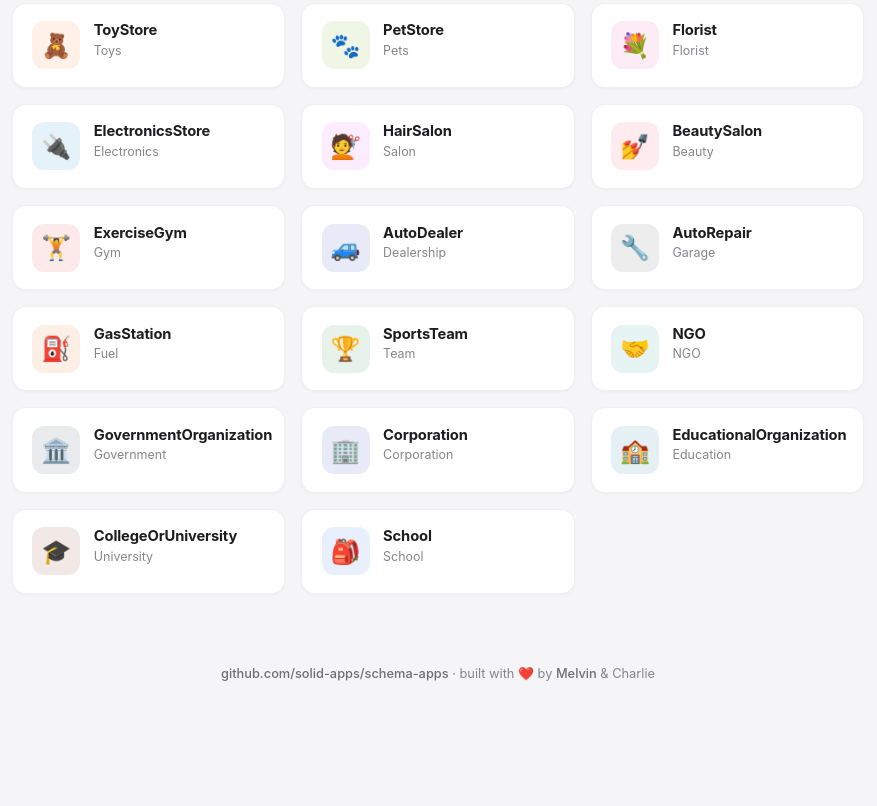
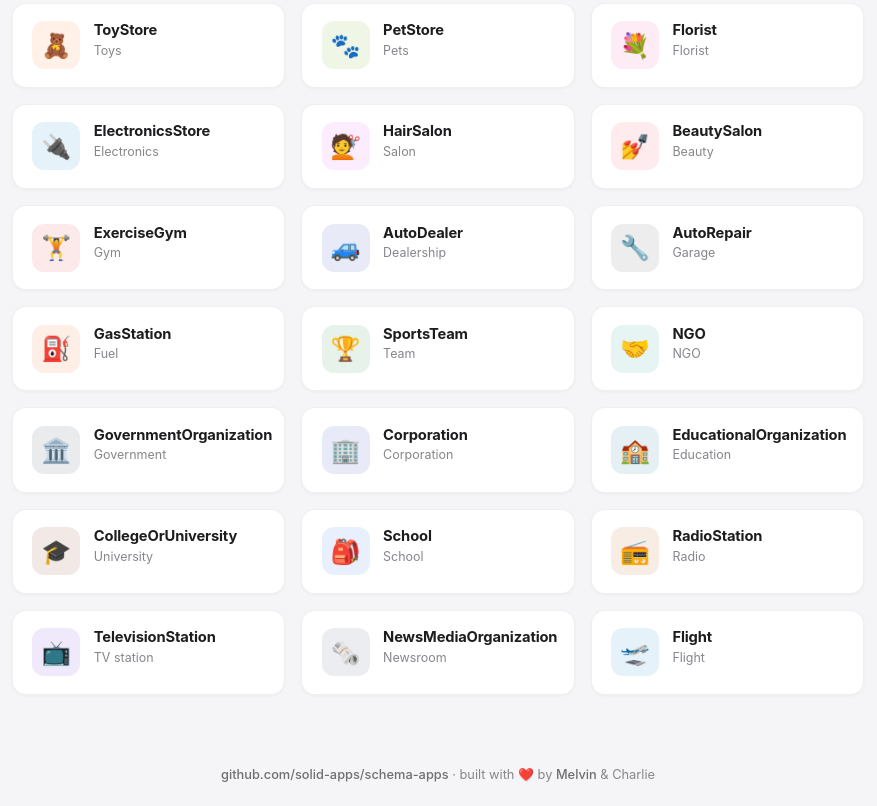
Before and after one commit to solid-apps/schema-apps, a website: page index.html in a window 1280 px wide. Shown: the part 3377-4183 px from the top of the page, without its empty margins (202-1079 px from the left). Before the commit the page ends 4082 px from the top, so only its background shows below. Drawn offline with Linux system fonts and the light colour scheme.

Commit message:
schema-apps: add RadioStation, TelevisionStation, NewsMediaOrganization, Flight to gallery

```diff
--- a/index.html
+++ b/index.html
@@ -287,6 +287,10 @@ const APPS = [
   { file: "educational-organization.html", name: "EducationalOrganization", icon: "\u{1F3EB}", accent: "#0369a1", tag: "Education" },
   { file: "college-or-university.html", name: "CollegeOrUniversity", icon: "\u{1F393}", accent: "#7c2d12", tag: "University" },
   { file: "school.html",               name: "School",              icon: "\u{1F392}", accent: "#2563eb", tag: "School" },
+  { file: "radio-station.html",        name: "RadioStation",        icon: "\u{1F4FB}", accent: "#b45309", tag: "Radio" },
+  { file: "television-station.html",   name: "TelevisionStation",   icon: "\u{1F4FA}", accent: "#6d28d9", tag: "TV station" },
+  { file: "news-media-organization.html", name: "NewsMediaOrganization", icon: "\u{1F5DE}️", accent: "#475569", tag: "Newsroom" },
+  { file: "flight.html",               name: "Flight",              icon: "\u{1F6EB}", accent: "#0284c7", tag: "Flight" },
 ];
 
 const grid = document.getElementById("grid");
```
